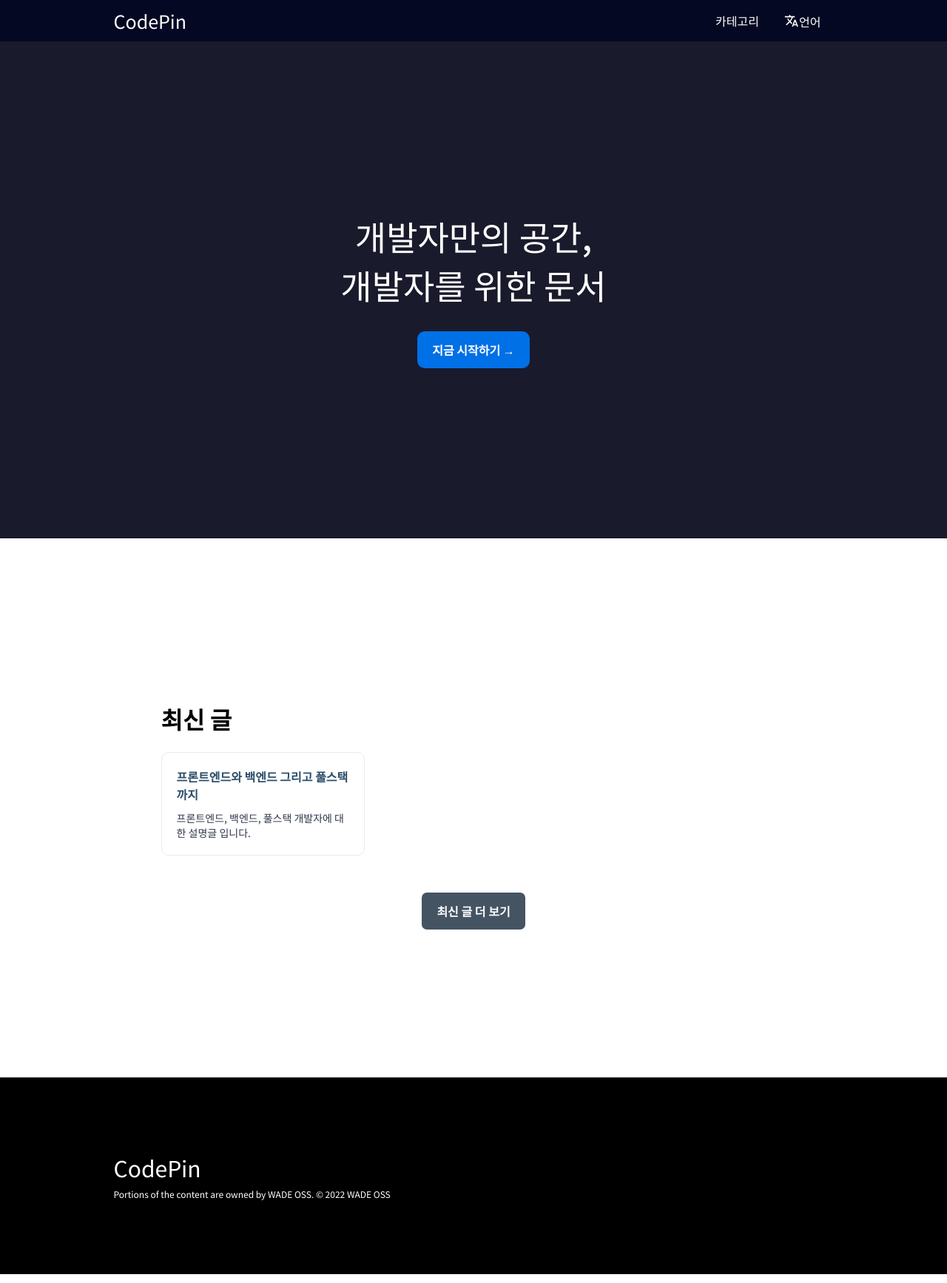
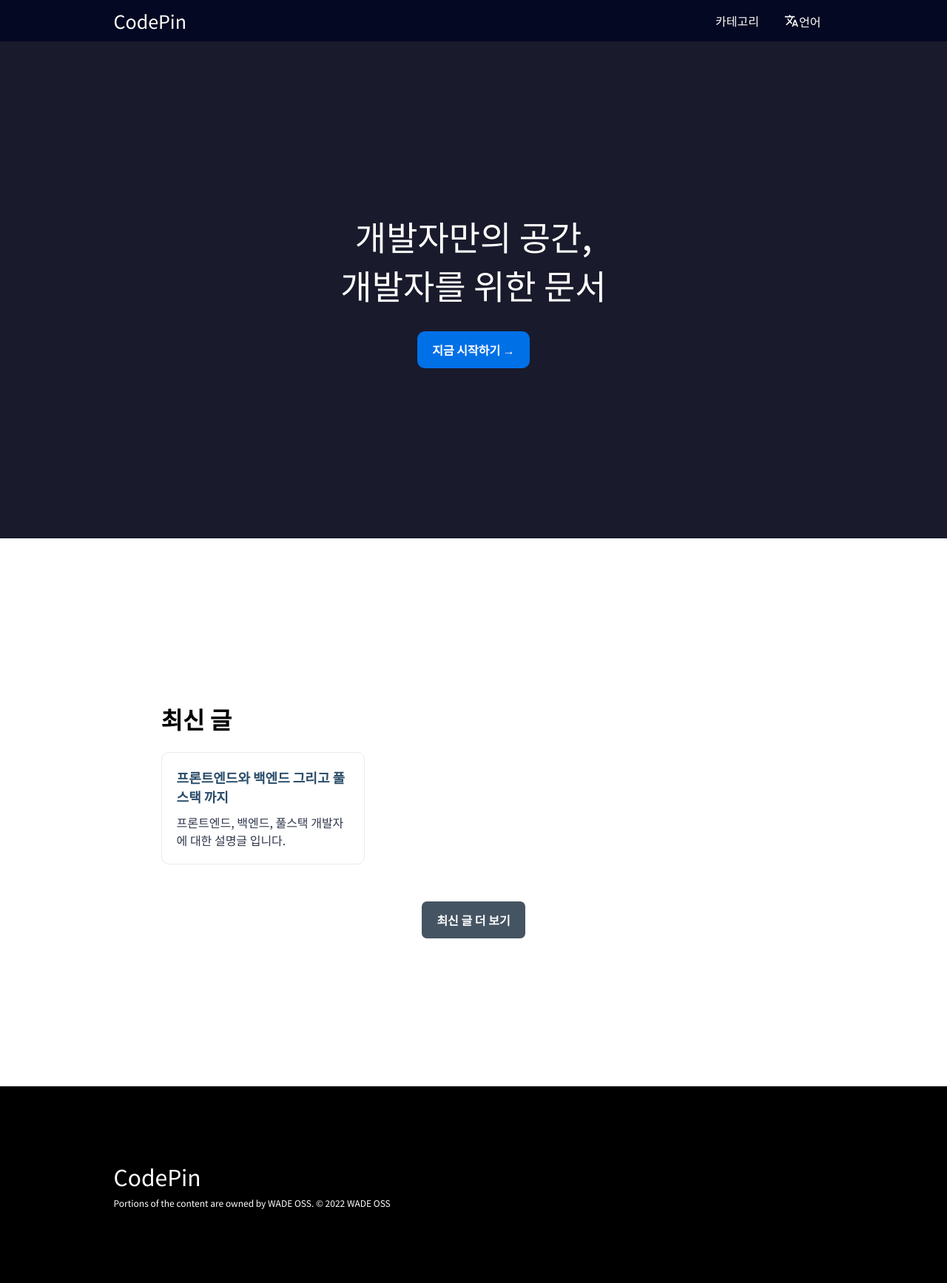
Before and after one commit to WADE-OSS/CodePin, a Jekyll site: the page built from index.html, in a window 1280 px wide. Shown: the whole page at 74% size. Built offline with Jekyll 4.4.1, drawn with Linux system fonts in a browser that asks for light colours; Markdown is read by kramdown in place of the engine named in the settings.

Commit message:
Update index.scss

```diff
--- a/assets/styles/index.scss
+++ b/assets/styles/index.scss
@@ -53,9 +53,15 @@
 
 .post .list .item p.title{
     font-weight: bold;
-    font-size: 16px;
+    font-size: 18px;
     color: rgb(43, 77, 105);
     transition: 0.5s;
+}
+
+.post .list .item p.category{
+    margin: 0;
+    font-size: 12px;
+    color: #383b56;
 }
 
 .post .list .item:hover p.title{
@@ -66,7 +72,6 @@
 .post .list .item p.info{
     color: rgb(48, 55, 76);
     margin-top: 10px;
-    font-size: 14px;
 }
 
 .post .btn{
```
